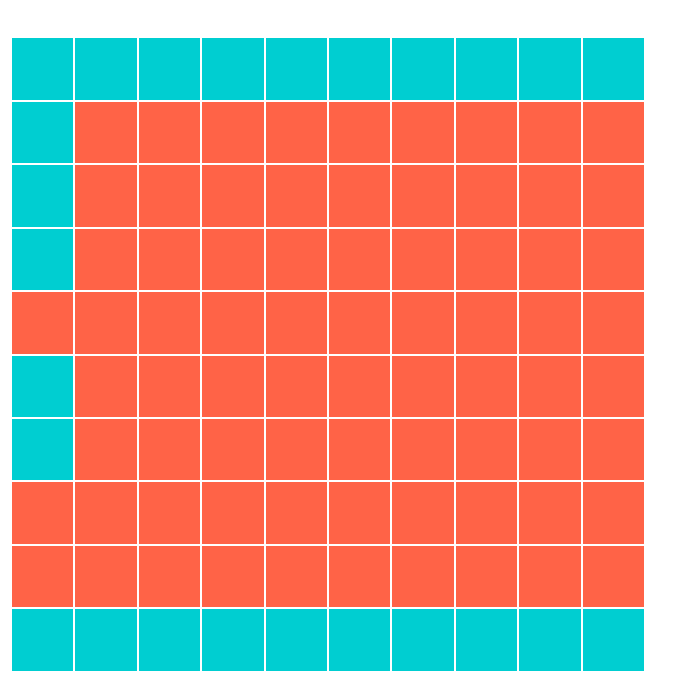
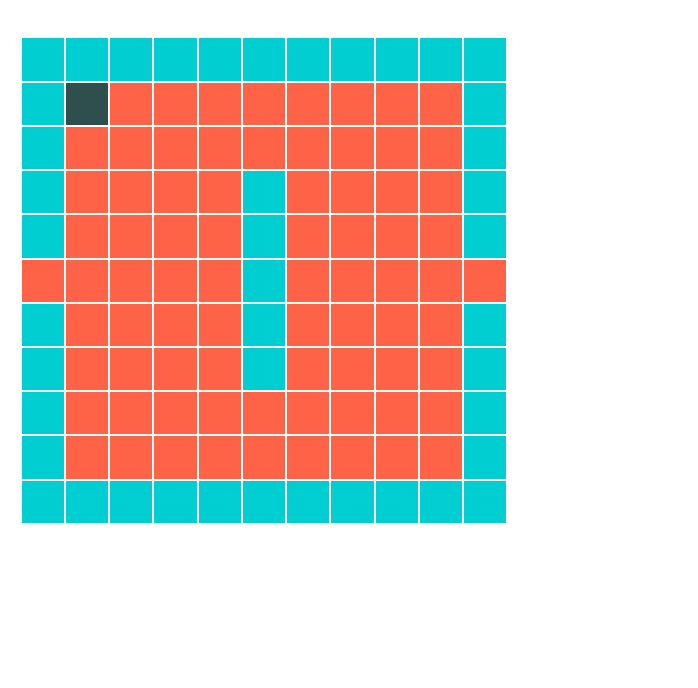
Before and after one commit to sophiabarclay/wdi-project-one, a plain HTML site: page index.html in a window 1280 px wide. Shown: the part 112-800 px from the top of the page, without its empty margins (0-698 px from the left). Drawn offline with nearby package versions, Linux system fonts and the light colour scheme.

Commit message:
pacman added

```diff
--- a/index.html
+++ b/index.html
@@ -9,5 +9,6 @@
     <h1>Pac-Man</h1>
     <div id="world"></div>
     <script src="script.js" charset="utf-8"></script>
+    <script src="https://ajax.googleapis.com/ajax/libs/jquery/3.3.1/jquery.min.js"></script>
   </body>
 </html>
--- a/sass.scss
+++ /dev/null
@@ -1,51 +0,0 @@
-h1 {
-  color: tomato;
-  font-size: 60px;
-}
-
-#world {
-  width: 50vw;
-  height: 50vw;
-  display: flex;
-  flex-wrap: wrap;
-  justify-content: center;
-  align-content: flex-start;
-  .wallClass {
-    width: 4.8vw;
-    height: 4.8vw;
-    background-color: darkturquoise;
-    border: solid white 0.1vw;
-  }
-  .spaceClass {
-    width: 4.8vw;
-    height: 4.8vw;
-    background-color: tomato;
-    border: solid white 0.1vw;
-  }
-  .coinClass {
-    width: 4.8vw;
-    height: 4.8vw;
-    background-color: gold;
-    border: solid white 0.1vw;
-  }
-}
-
-
-
-// .container {
-//   display: flex;
-//   flex-wrap: wrap;
-//   align-content: flex-start;
-//   width: 30vw;
-//   height: 30vw;
-//   .gridSquare, .gridWall {
-//     border: solid black 0.1vw;
-//     width: 5vw;
-//     height: 5vw;
-//     margin: 0;
-//     padding: 0;
-//   }
-//   .gridWall {
-//     background-color: grey;
-//   }
-// }
--- a/script.js
+++ b/script.js
@@ -1,40 +1,82 @@
-// STAGE 0:
-// Create grid
+// STAGE 1:
+// Create world
 
 const world = document.getElementById('world');
+const pacman = document.createElement('div');
+
+// Stop browser moving on keydown (default)
+window.addEventListener('keydown', function(e) {
+  if([32, 37, 38, 39, 40].indexOf(e.keyCode) > -1) {
+    e.preventDefault();
+  }
+}, false);
+
+window.addEventListener('keydown', moveSomething, false);
+
+
+// window.addEventListener("keypress", dealWithKeyboard, false);
+// window.addEventListener("keyup", dealWithKeyboard, false);
 
 function createWorld() {
-  for (let rows = 0; rows < 10; rows++) {
-    for (let columns = 0; columns < 10; columns++) {
+  for (let rows = 0; rows < 11; rows++) {
+    for (let columns = 0; columns < 11; columns++) {
       const space = document.createElement('div');
       space.classList.add('spaceClass');
       const wall = document.createElement('div');
       wall.classList.add('wallClass');
-      if (rows === 0 || rows === 9 || rows === 1 && columns === 0
-        || rows === 2 && columns === 0 || rows === 3 && columns === 0
-        || rows === 5 && columns === 0 || rows === 6 && columns === 0) {
+      pacman.classList.add('pacmanClass');
+      if (rows === 0 || rows === 10 || rows === 1 && columns === 0
+      || rows === 2 && columns === 0 || rows === 3 && columns === 0
+      || rows === 4 && columns === 0 || rows === 6 && columns === 0
+      || rows === 7 && columns === 0 || rows === 8 && columns === 0
+      || rows === 9 && columns === 0 || rows === 1 && columns === 10
+      || rows === 2 && columns === 10 || rows === 3 && columns === 10
+      || rows === 4 && columns === 10 || rows === 6 && columns === 10
+      || rows === 7 && columns === 10 || rows === 8 && columns === 10
+      || rows === 9 && columns === 10 || rows === 3 && columns === 5
+      || rows === 4 && columns === 5 || rows ===  5 && columns === 5
+      || rows === 6 && columns === 5 || rows === 7 && columns === 5) {
         world.appendChild(wall);
-        wall.setAttribute('id', 'wall' + rows + columns);
+        wall.setAttribute('id', 'wall' + 1 + rows + columns);
+      } else if (rows === 1 && columns === 1) {
+        world.appendChild(pacman);
+        pacman.setAttribute('id', 'pacman' + 1 + rows + columns);
       } else {
         world.appendChild(space);
-        space.setAttribute('id', 'space' + rows + columns);
+        space.setAttribute('id', 'space' + 1 + rows + columns);
       }
     }
   }
+  function handleClick() {
+    console.log('Pacman clicked!');
+  }
+  pacman.addEventListener('click', handleClick());
 }
+
 createWorld();
 
 
+// STAGE 2:
+// Move pacman
+function moveSomething(e) {
+  switch(e.keyCode) {
+    case 37:
+      console.log('left key');
+      break;
+    case 38:
+      console.log('up key');
+      break;
+    case 39:
+      console.log('right key');
+      break;
+    case 40:
+      console.log('down key');
+      break;
+  }
+}
 
 
-// STAGE 1:
-// Create pacman
-// Event target pacman to user keyboard
-
-
-
-
-// STAGE 2:
+// STAGE 3:
 // Stop pacman from moving into walls
 // Allow pacman to go offstage/onstage
 
@@ -53,3 +95,11 @@ createWorld();
 // Create ghost
 // Make ghost move randomly
 // If ghost and pacman collide, game over
+
+
+
+// NOTE SPARE CODE
+// function getElementPosition(el) {
+//   const rect = el.getBoundingClientRect();
+//   console.log(rect.top, rect.left);
+// }
--- a/style.css
+++ b/style.css
@@ -4,30 +4,48 @@ h1 {
 }
 
 #world {
-  width: 50vw;
-  height: 50vw;
+  width: 40vw;
+  height: 40vw;
   display: flex;
   flex-wrap: wrap;
   justify-content: center;
   align-content: flex-start;
+
 }
-#world .wallClass {
-  width: 4.8vw;
-  height: 4.8vw;
+.wallClass {
+  width: 3.3vw;
+  height: 3.3vw;
+  border: solid white 0.03vw;
   background-color: darkturquoise;
-  border: solid white 0.1vw;
-}
-#world .spaceClass {
-  width: 4.8vw;
-  height: 4.8vw;
-  background-color: tomato;
-  border: solid white 0.1vw;
-}
-#world .coinClass {
-  width: 4.8vw;
-  height: 4.8vw;
-  background-color: gold;
-  border: solid white 0.1vw;
+  position: relative;
 }
 
-/*# sourceMappingURL=style.css.map */
+.spaceClass {
+  width: 3.3vw;
+  height: 3.3vw;
+  border: solid white 0.03vw;
+  background-color: tomato;
+  position: relative;
+}
+
+.coinClass {
+  width: 3.3vw;
+  height: 3.3vw;
+  border: solid white 0.03vw;
+  background-color: gold;
+  position: relative;
+}
+
+.pacmanClass {
+  width: 3.3vw;
+  height: 3.3vw;
+  border: solid white 0.03vw;
+  background-color: darkslategrey;
+}
+
+.pacmanClassMove {
+  width: 3.3vw;
+  height: 3.3vw;
+  border: solid white 0.03vw;
+  background-color: grey;
+}
```
Also changed, not shown: images/Ghost.jpg (added), images/icons8-pacman-50.png (added), 1 other file.
